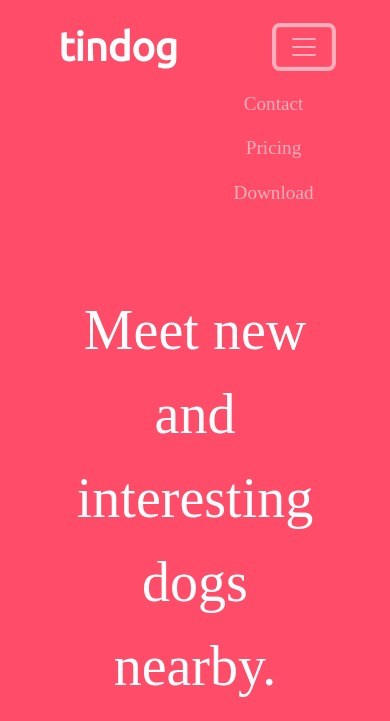
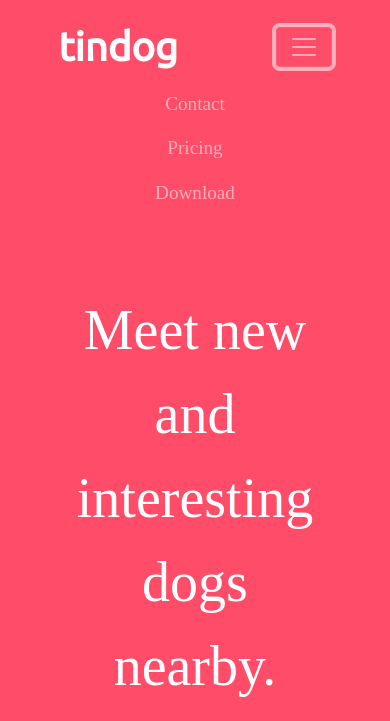
Before and after one commit to VanshNyati/MRM_Bootstrap, a plain HTML site: page index.html in a window 390 px wide. Both pictures are taken after a click on the button 303 px from the left and 46 px from the top of the page. Shown: the top 721 px of the page. Drawn offline with nearby package versions, Linux system fonts and the light colour scheme.

Commit message:
Hamburger Menu debugged

```diff
--- a/index.html
+++ b/index.html
@@ -2,7 +2,9 @@
 <html>
 
 <head>
-  <meta charset="utf-8">
+  <meta charset="UTF-8">
+    <meta http-equiv="X-UA-Compatible" content="IE=edge">
+    <meta name="viewport" content="width=device-width, initial-scale=1.0">
   <title>TinDog</title>
 
   <!-- Google Fonts -->
@@ -31,24 +33,23 @@
 
         <a class="navbar-brand" href="">tindog</a>
 
-        <button class="navbar-toggler" type="button" data-toggle="collapse" data-target="#navbarTogglerDemo02">
-            <span class="navbar-toggler-icon"></span>
+        <button class="navbar-toggler" type="button" data-bs-toggle="collapse" data-bs-target="#navmenu">
+
+          <span class="navbar-toggler-icon"></span>
         </button>
 
-        <div class="collapse navbar-collapse" id="navbarTogglerDemo02">
-
-          <ul class="navbar-nav ml-auto ">
+        <div class="collapse navbar-collapse" id="navmenu">
+          <ul class="navbar-nav ms-auto">
             <li class="nav-item">
-              <a class="nav-link" href="#footer">Contact</a>
+              <a href="#footer" class="nav-link">Contact</a>
             </li>
             <li class="nav-item">
-              <a class="nav-link" href="#pricing">Pricing</a>
+              <a href="#pricing" class="nav-link">Pricing</a>
             </li>
             <li class="nav-item">
-              <a class="nav-link" href="#cta">Download</a>
+              <a href="#cta" class="nav-link">Download</a>
             </li>
           </ul>
-
         </div>
       </nav>
 
```
